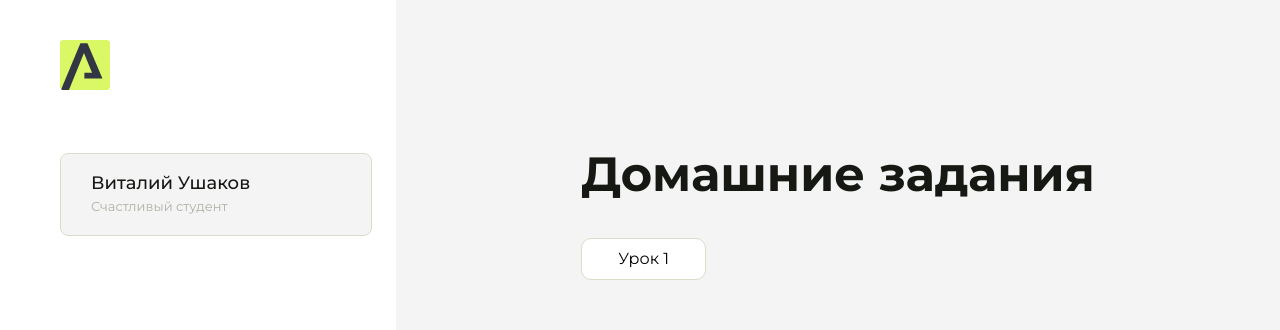
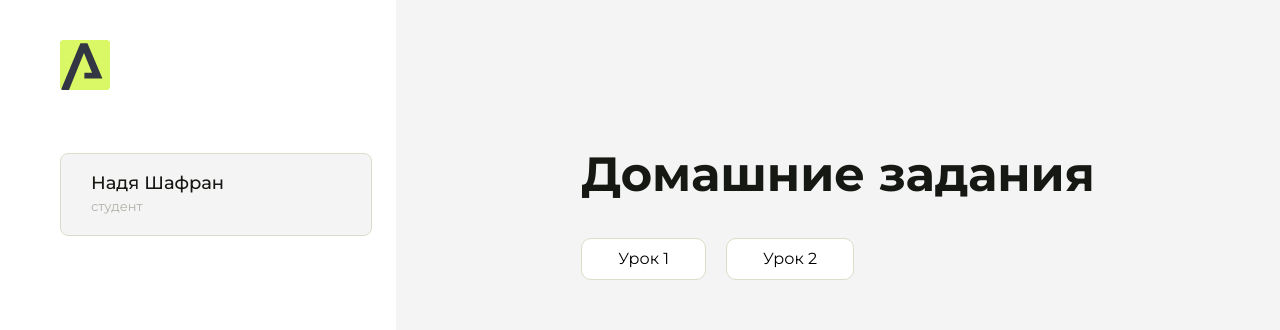
Before and after one commit to djaiz2802/homework, a plain HTML site: page index.html in a window 1280 px wide. Shown: the top 330 px of the page. Drawn offline with Linux system fonts and the light colour scheme.

Commit message:
Update index.html

```diff
--- a/index.html
+++ b/index.html
@@ -43,8 +43,8 @@
                 </svg>
             </div>
             <div class="sidebar__user">
-                <div class="sidebar__name">Виталий Ушаков</div>
-                <div class="sidebar__text">Счастливый студент</div>
+                <div class="sidebar__name">Надя Шафран</div>
+                <div class="sidebar__text">студент</div>
             </div>
             <div class="sidebar__tabs">
                 <div class="sidebar__item">
@@ -94,6 +94,8 @@
                 <ul class="content__list">
                     <li class="content__list-item">
                         <a href="lesson1/index.html">Урок 1</a>
+                        <li class="content__list-item">
+                        <a href="homework2/index.html">Урок 2</a>
                     </li>
                 </ul>
             </div>
```
